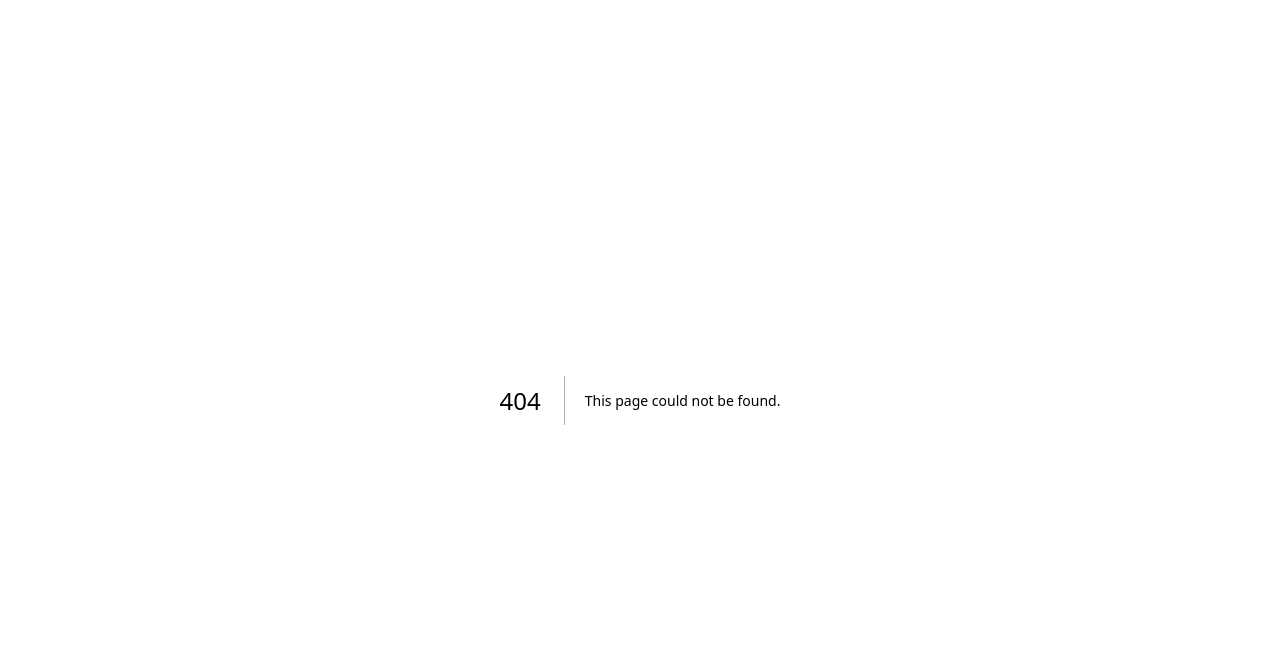
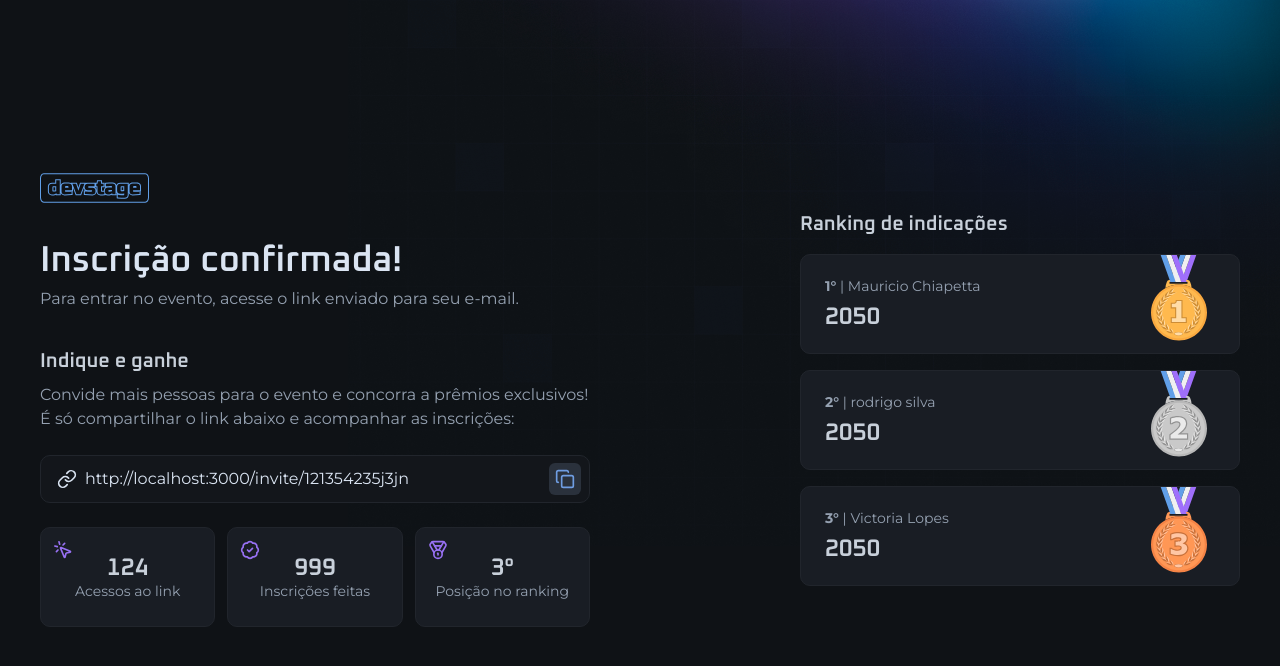
Before and after one commit to Mauricio-Chiapetta/nlw-connect-app, a Next.js app: page /invite in a window 1280 px wide. Before the commit this address had no page. Shown: the top 666 px of the page. Built offline with nearby package versions, Linux system fonts and the light colour scheme.

Commit message:
finalizando UI segunda tela (invite)

```diff
--- a/package.json
+++ b/package.json
@@ -15,6 +15,7 @@
     "postcss": "^8.5.3",
     "react": "^19.0.0",
     "react-dom": "^19.0.0",
+    "tailwind-merge": "^3.0.2",
     "tailwindcss": "^4.0.7"
   },
   "devDependencies": {
--- /dev/null
+++ b/src/app/invite/page.tsx
@@ -0,0 +1,144 @@
+import Image from 'next/image'
+import logo from '@/assets/logo.svg'
+import gold from '@/assets/medal-gold.svg'
+import silver from '@/assets/medal-silver.svg'
+import cooper from '@/assets/medal-cooper.svg'
+import { InputField, InputIcon, InputRoot } from '@/components/input'
+import { BadgeCheck, Copy, Link, Medal, MousePointerClick } from 'lucide-react'
+import { IconButton } from '@/components/Icon-button'
+export default function InvitePage() {
+  return (
+    <div className="min-h-dvh flex items-center justify-between gap-16 flex-col md:flex-row">
+      <div className="flex flex-col gap-10 w-full max-w-[550px]">
+        <Image src={logo} alt="Devstage" width={108.5} height={30} />
+
+        <div className="space-y-2">
+          <h1 className="font-heading text-4xl font-semibold text-gray-100 leading-none">
+            Inscrição confirmada!
+          </h1>
+          <p className="text-gray-300">
+            Para entrar no evento, acesse o link enviado para seu e-mail.
+          </p>
+        </div>
+
+        <div className="space-y-6">
+          <div className="space-y-3">
+            <h2 className="font-heading font-semibold text-gray-200 text-xl leading-none">
+              Indique e ganhe
+            </h2>
+            <p className="text-gray-300">
+              Convide mais pessoas para o evento e concorra a prêmios
+              exclusivos! É só compartilhar o link abaixo e acompanhar as
+              inscrições:
+            </p>
+          </div>
+
+          <InputRoot>
+            <InputIcon>
+              <Link className="size-5" />
+            </InputIcon>
+
+            <InputField
+              defaultValue={'http://localhost:3000/invite/121354235j3jn'}
+              readOnly
+            />
+            <IconButton className="-mr-2">
+              <Copy className="size-5" />
+            </IconButton>
+          </InputRoot>
+
+          <div className="grid gap-3 md:grid-cols-3">
+            <div className="relative bg-gray-700 border border-gray-600 px-4 py-7 flex flex-col items-center justify-center gap-1 rounded-xl">
+              <span className="font-heading text-2xl font-semibold text-gray-200 leading-none">
+                124
+              </span>
+              <span className="text-sm text-gray-300 leading-none text-center">
+                Acessos ao link
+              </span>
+
+              <MousePointerClick className="size-5 text-purple absolute top-3 left-3" />
+            </div>
+
+            <div className="relative bg-gray-700 border border-gray-600 px-4 py-7 flex flex-col items-center justify-center gap-1 rounded-xl">
+              <span className="font-heading text-2xl font-semibold text-gray-200 leading-none">
+                999
+              </span>
+              <span className="text-sm text-gray-300 leading-none text-center">
+                Inscrições feitas
+              </span>
+
+              <BadgeCheck className="size-5 text-purple absolute top-3 left-3" />
+            </div>
+
+            <div className="relative bg-gray-700 border border-gray-600 px-4 py-7 flex flex-col items-center justify-center gap-1 rounded-xl">
+              <span className="font-heading text-2xl font-semibold text-gray-200 leading-none">
+                3°
+              </span>
+              <span className="text-sm text-gray-300 leading-none text-center">
+                Posição no ranking
+              </span>
+
+              <Medal className="size-5 text-purple absolute top-3 left-3" />
+            </div>
+          </div>
+        </div>
+      </div>
+
+      <div className="w-full max-w-[440px] space-y-5">
+        <h2 className="text-gray-200 text-xl font-heading font-semibold leading-none">
+          Ranking de indicações
+        </h2>
+
+        <div className="space-y-4">
+          <div className="relative rounded-xl bg-gray-700 border border-gray-600 p-6 flex flex-col justify-center gap-3">
+            <span className="text-sm text-gray-300 leading-none">
+              <span className="font-semibold">1°</span> | Mauricio Chiapetta
+            </span>
+
+            <span className="font-heading text-2xl font-semibold text-gray-200 leading-none">
+              2050
+            </span>
+
+            <Image
+              src={gold}
+              alt="goldMedal"
+              className="absolute top-0 right-8"
+            />
+          </div>
+
+          <div className="relative rounded-xl bg-gray-700 border border-gray-600 p-6 flex flex-col justify-center gap-3">
+            <span className="text-sm text-gray-300 leading-none">
+              <span className="font-semibold">2°</span> | rodrigo silva
+            </span>
+
+            <span className="font-heading text-2xl font-semibold text-gray-200 leading-none">
+              2050
+            </span>
+
+            <Image
+              src={silver}
+              alt="goldMedal"
+              className="absolute top-0 right-8"
+            />
+          </div>
+
+          <div className="relative rounded-xl bg-gray-700 border border-gray-600 p-6 flex flex-col justify-center gap-3">
+            <span className="text-sm text-gray-300 leading-none">
+              <span className="font-semibold">3°</span> | Victoria Lopes
+            </span>
+
+            <span className="font-heading text-2xl font-semibold text-gray-200 leading-none">
+              2050
+            </span>
+
+            <Image
+              src={cooper}
+              alt="goldMedal"
+              className="absolute top-0 right-8"
+            />
+          </div>
+        </div>
+      </div>
+    </div>
+  )
+}
--- a/src/app/layout.tsx
+++ b/src/app/layout.tsx
@@ -1,33 +1,35 @@
-import type { Metadata } from "next";
-import "./globals.css";
-import { Montserrat, Oxanium } from "next/font/google";
+import type { Metadata } from 'next'
+import './globals.css'
+import { Montserrat, Oxanium } from 'next/font/google'
 
 export const metadata: Metadata = {
-  title: "NLW Connect | DevStage",
-  description: "Generated by create next app",
-};
+  title: 'NLW Connect | DevStage',
+  description: 'Generated by create next app',
+}
 
 const oxanium = Oxanium({
-  subsets: ["latin"],
-  weight: ["500", "600"],
-  variable: "--oxanium-font",
-});
+  subsets: ['latin'],
+  weight: ['500', '600'],
+  variable: '--oxanium-font',
+})
 
 const montserrat = Montserrat({
-  subsets: ["latin"],
-  weight: ["400", "700","500"],
-  variable: "--montserrat-font",
-});
+  subsets: ['latin'],
+  weight: ['400', '700', '500'],
+  variable: '--montserrat-font',
+})
 
 export default function RootLayout({
   children,
 }: Readonly<{ children: React.ReactNode }>) {
   return (
     // biome-ignore lint/a11y/useValidLang: <explanation>
-<html lang="pt-br" className={`${oxanium.variable} ${montserrat.variable}`}>
+    <html lang="pt-br" className={`${oxanium.variable} ${montserrat.variable}`}>
       <body className="bg-gray-900 text-gray-100  bg-[url(/background.png)] bg-no-repeat md:bg-right-top bg-top">
-        {children}
+        <main className="max-w-[1240px] mx-auto px-5 py-8 md:py-0">
+          {children}
+        </main>
       </body>
     </html>
-  );
+  )
 }
--- a/src/app/page.tsx
+++ b/src/app/page.tsx
@@ -1,12 +1,11 @@
-import logo from "@/assets/logo.svg";
-import Image from "next/image";
-import { ArrowRight, Mail, Radio, User } from "lucide-react";
-import { InputField, InputIcon, InputRoot } from "@/components/input";
-import { Button } from "@/components/Button";
+import logo from '@/assets/logo.svg'
+import Image from 'next/image'
+import { ArrowRight, Mail, Radio, User } from 'lucide-react'
+import { InputField, InputIcon, InputRoot } from '@/components/input'
+import { Button } from '@/components/Button'
 
 export default function Home() {
   return (
-      <main className="max-w-[1240px] mx-auto px-5 py-8 md:py-0">
     <div className="min-h-dvh flex justify-center gap-16 flex-col">
       <div className="flex flex-col gap-8 items-center md:items-start">
         <Image src={logo} alt="Devstage" width={108.5} height={30} />
@@ -34,7 +33,7 @@
             palestras, workshops e hackathons.
             <br />
             <br />
-              Dias 15 a 17 de março | Das 18h às 21h | Online & Gratuito{" "}
+            Dias 15 a 17 de março | Das 18h às 21h | Online & Gratuito{' '}
           </p>
         </div>
 
@@ -47,10 +46,7 @@
               <InputIcon>
                 <User />
               </InputIcon>
-                <InputField
-                  type="text"
-                  placeholder="Digite seu nome"
-                />
+              <InputField type="text" placeholder="Digite seu nome" />
             </InputRoot>
 
             <InputRoot>
@@ -60,7 +56,6 @@
               <InputField type="email" placeholder="Email" />
             </InputRoot>
           </div>
-
           <Button type="submit">
             Confirmar
             <ArrowRight />
@@ -68,6 +63,5 @@
         </form>
       </div>
     </div>
-    </main>
-  );
+  )
 }
--- a/src/components/Button.tsx
+++ b/src/components/Button.tsx
@@ -1,6 +1,6 @@
-import type { ComponentProps } from "react";
+import type { ComponentProps } from 'react'
 
-interface ButtonProps extends ComponentProps<"button"> {}
+interface ButtonProps extends ComponentProps<'button'> {}
 
 export function Button(props: ButtonProps) {
   return (
@@ -8,5 +8,5 @@
       className="px-5 h-12 bg-gray-500 text-blue font-semibold rounded-xl w-full cursor-pointer hover:bg-blue hover:text-gray-900 transition-colors duration-300 flex justify-between items-center justify-items-center"
       {...props}
     />
-  );
+  )
 }
--- a/src/components/Icon-button.tsx
+++ b/src/components/Icon-button.tsx
@@ -1,13 +1,14 @@
-import type { ComponentProps, ReactNode } from "react";
-interface IconButtonProps extends ComponentProps<"button"> {
-  children: ReactNode;
+import type { ComponentProps, ReactNode } from 'react'
+import { twMerge } from 'tailwind-merge'
+interface IconButtonProps extends ComponentProps<'button'> {
+  children: ReactNode
 }
 
-export function IconButton(props: IconButtonProps) {
+export function IconButton({className,...props}: IconButtonProps) {
   return (
     <button
-      className="p-1.5 bg-gray-500 text-blue rounded-md cursor-pointer hover:bg-blue hover:text-gray-900 transition-colors duration-300"
+      className={twMerge("p-1.5 bg-gray-500 text-blue rounded-md cursor-pointer hover:bg-blue hover:text-gray-900 transition-colors duration-300",className)}
       {...props}
     />
-  );
+  )
 }
--- a/src/components/input.tsx
+++ b/src/components/input.tsx
@@ -1,34 +1,29 @@
-import type { ComponentProps } from "react";
+import type { ComponentProps } from 'react'
 
-interface inputIconProps extends ComponentProps<"div"> {
-  error?: boolean;
+interface inputRootProps extends ComponentProps<'div'> {
+  error?: boolean
 }
-export function InputRoot({ error = false, ...props }: inputIconProps) {
+export function InputRoot({ error = false, ...props }: inputRootProps) {
   return (
     <div
       data-error={error}
       className="group bg-gray-800 h-12 border border-gray-600 px-4 rounded-xl flex items-center gap-2 focus-within:border-gray-100 data-[error=true]:border-danger"
       {...props}
     />
-  );
+  )
 }
 
-interface inputRootProps extends ComponentProps<"span"> {}
-export function InputIcon(props: inputRootProps) {
+interface inputIconProps extends ComponentProps<'span'> {}
+export function InputIcon(props: inputIconProps) {
   return (
     <span
       className="text-gray-400 group-focus-within:text-gray-100 group-[&:not(:has(input:placeholder-shown))]:text-gray-100 group-data-[error=true]:text-danger"
       {...props}
     />
-  );
+  )
 }
 
-interface inputFieldProps extends ComponentProps<"input"> {}
+interface inputFieldProps extends ComponentProps<'input'> {}
 export function InputField(props: inputFieldProps) {
-  return (
-    <input
-      className="flex-1 outline-0 placeholder-gray-400 text-gray-100"
-      {...props}
-    />
-  );
+  return <input className="flex-1 outline-0 placeholder-gray-400" {...props} />
 }
```
Also changed, not shown: 1 other file (tests, documents, lock files or other folders). Lines whose indentation alone changed are shown as unchanged.
